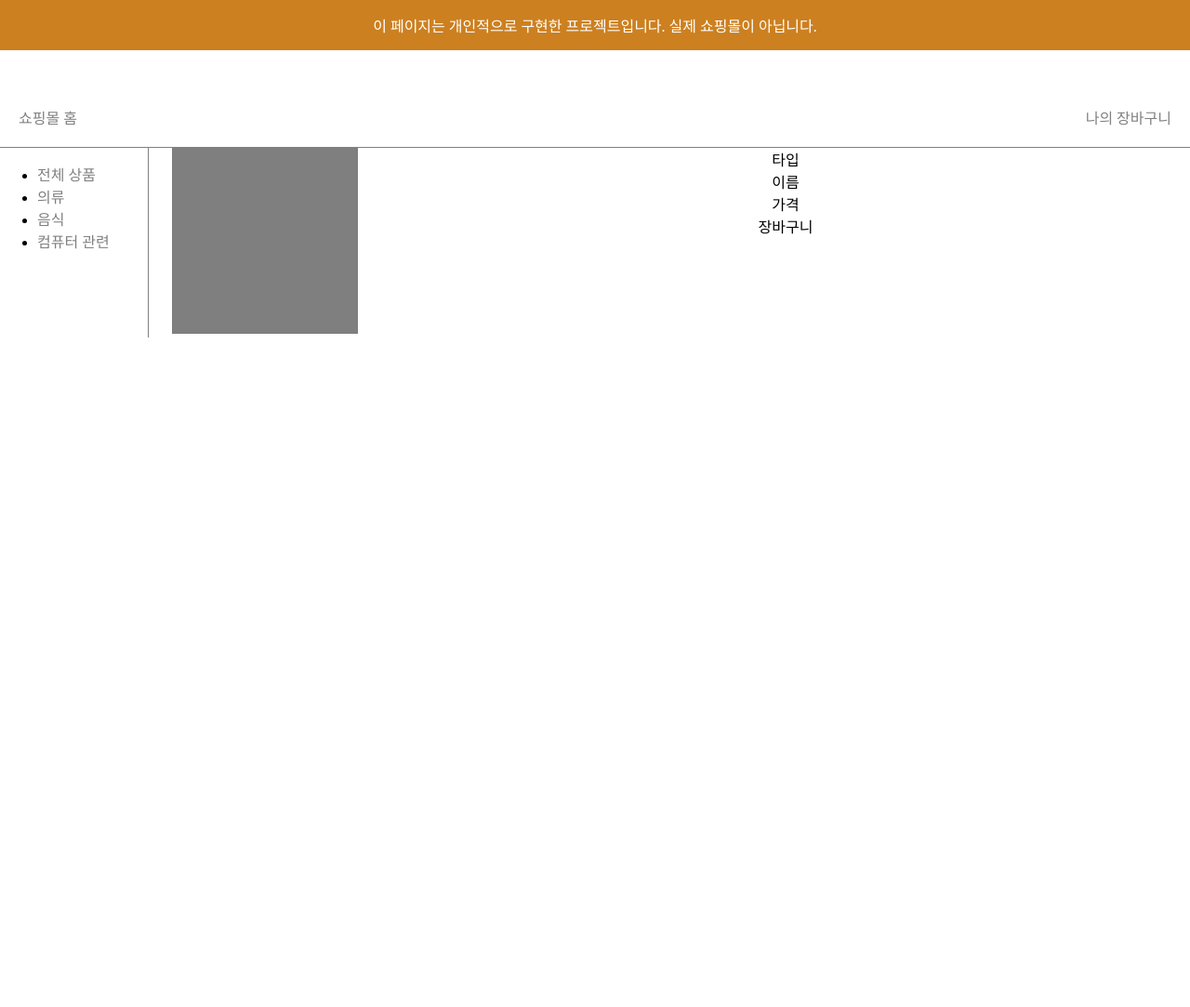
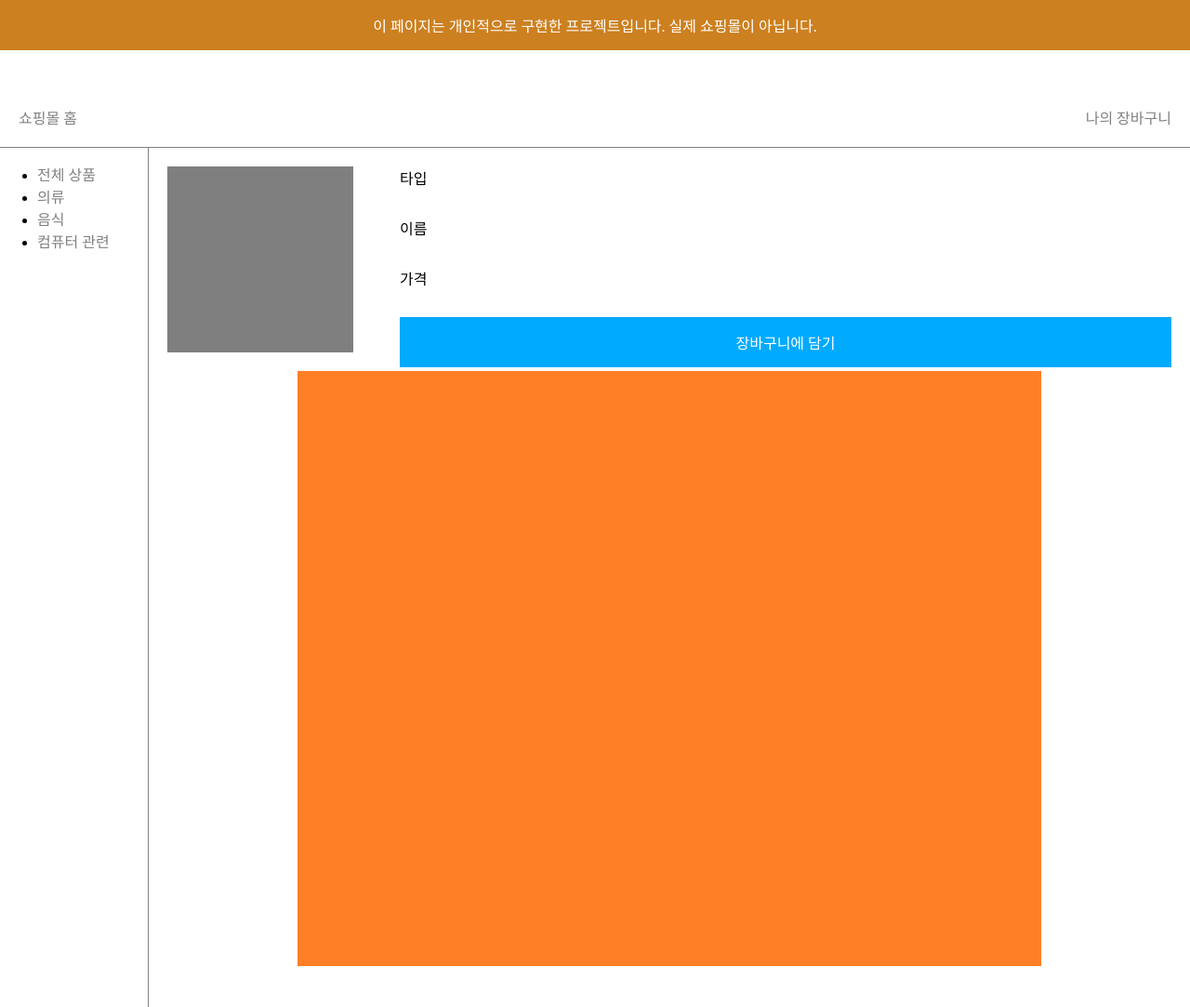
Before and after one commit to kuman514/AJAXShopping, a plain HTML site: page index.html in a window 1280 px wide. Shown: the whole page at 93% size. Before the commit the page ends 800 px from the top, so only its background shows below. Drawn offline with Linux system fonts and the light colour scheme.

Commit message:
Testing detail image

```diff
--- a/article/leftmenu_itemdetail.html
+++ b/article/leftmenu_itemdetail.html
@@ -23,11 +23,11 @@
                 <div id="cost">
                     가격
                 </div>
-                <div id="tocart">
-                    장바구니
+                <div id="tocart" onclick="">
+                    장바구니에 담기
                 </div>
             </div>
         </div>
-        <!--img id="detailimg"-->
+        <img id="detailimg" src="detailimg/1.png">
     </div>
 </div>
--- a/css/leftmenu.css
+++ b/css/leftmenu.css
@@ -1,6 +1,10 @@
 #leftmenucontent {
     display: grid;
     grid-template-columns: 160px 1fr;
+}
+
+#itemdetail {
+    padding: 20px;
 }
 
 #leftmenu {
@@ -15,5 +19,27 @@
 
 #summary {
     display: grid;
+    height: 200px;
     grid-template-columns: 250px 1fr;
+    text-align: left;
 }
+
+#briefinfo {
+    display: grid;
+    grid-template-rows: 1fr 1fr 1fr 1fr;
+}
+
+#tocart {
+    text-align: center;
+    padding: 15px;
+    background-color: #00aaff;
+    color: white;
+}
+
+#tocart:hover {
+    cursor: pointer;
+}
+
+#detailimg {
+    padding: 20px;
+}
```
Also changed, not shown: detailimg/1.png (added).
